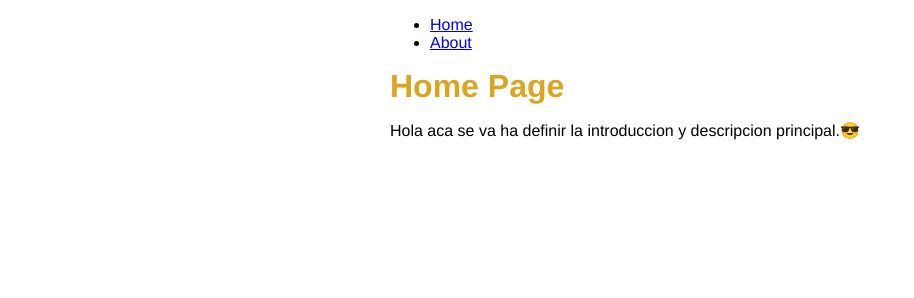
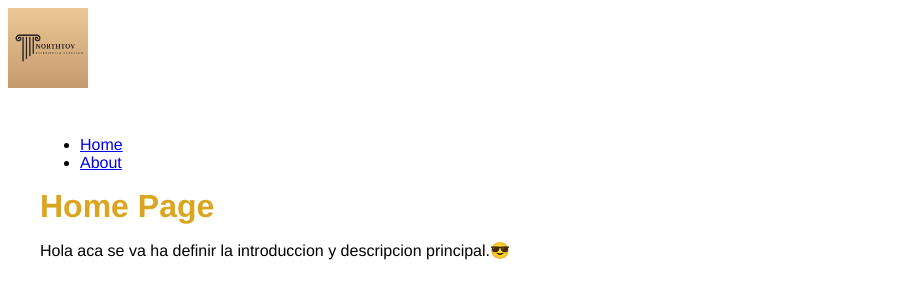
Before and after one commit to hnorthcote/northtov, a Gatsby site: page / in a window 1280 px wide. Shown: the whole page, without its empty margins (0-914 px from the left). Built offline with nearby package versions, Linux system fonts and the light colour scheme; Gatsby itself is replaced by a stand-in of ours.

Commit message:
added image

```diff
--- a/src/components/layout.js
+++ b/src/components/layout.js
@@ -5,6 +5,7 @@ import {  container,
             navLinks,
             navLinkItem,
             navLinkText} from './layout.module.css'
+
 
 
 const Layout = ({pageTitle, children}) => {
--- a/src/components/layout.module.css
+++ b/src/components/layout.module.css
@@ -1,7 +1,9 @@
 .container {
-    margin: auto;
-    max-width: 500px;
     font-family: 'Franklin Gothic Medium', 'Arial Narrow', Arial, sans-serif;
+    flex-direction: row;
+    flex-wrap: wrap;
+    margin: 1rem;
+    padding: 1rem;
 }
 
 .heading  {
@@ -34,3 +36,13 @@
   .nav-link-text {
     color: black;
   }
+  .logo {
+    max-height: 5rem;
+    max-width: 5rem;
+    flex-wrap: wrap;
+  }
+
+  .top {
+    flex-wrap: wrap;
+    flex-direction: row;
+  }
--- a/src/pages/index.js
+++ b/src/pages/index.js
@@ -1,8 +1,17 @@
 import * as React from "react"
 import Layout from "../components/layout"
+import { StaticImage } from "gatsby-plugin-image"
+import { logo, top } from "../components/layout.module.css"
+
 
 const IndexPage = () => {
   return (
+    <div className={top}>
+    <StaticImage
+    className={logo}
+    alt="logo"
+    src="../images/logo.png"
+    />
     <Layout pageTitle="Home Page">
       <p>
         Hola aca se va ha definir la introduccion y descripcion principal.
@@ -11,6 +20,7 @@ const IndexPage = () => {
         </span>
       </p>
     </Layout>
+    </div>
   )
 }
 
```
